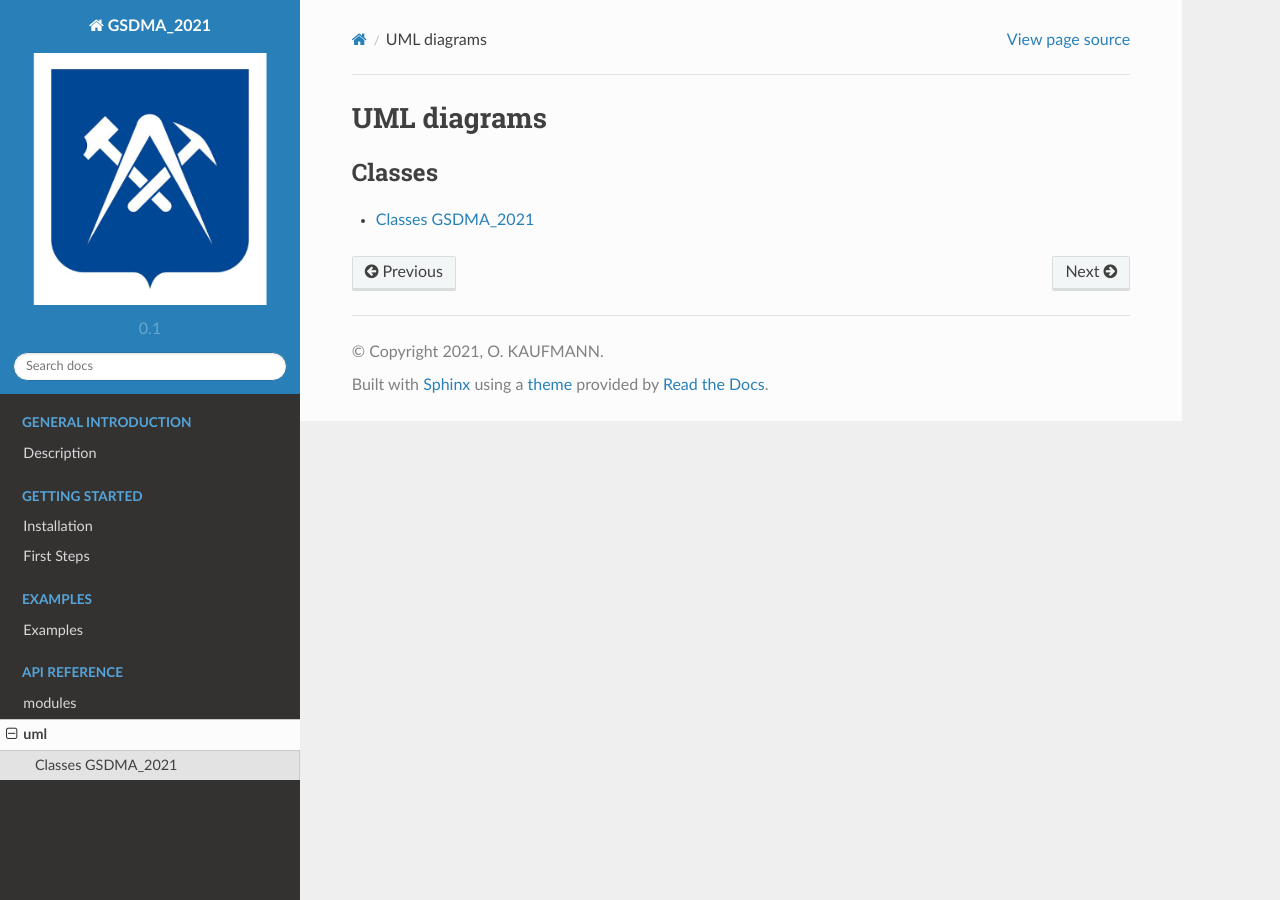
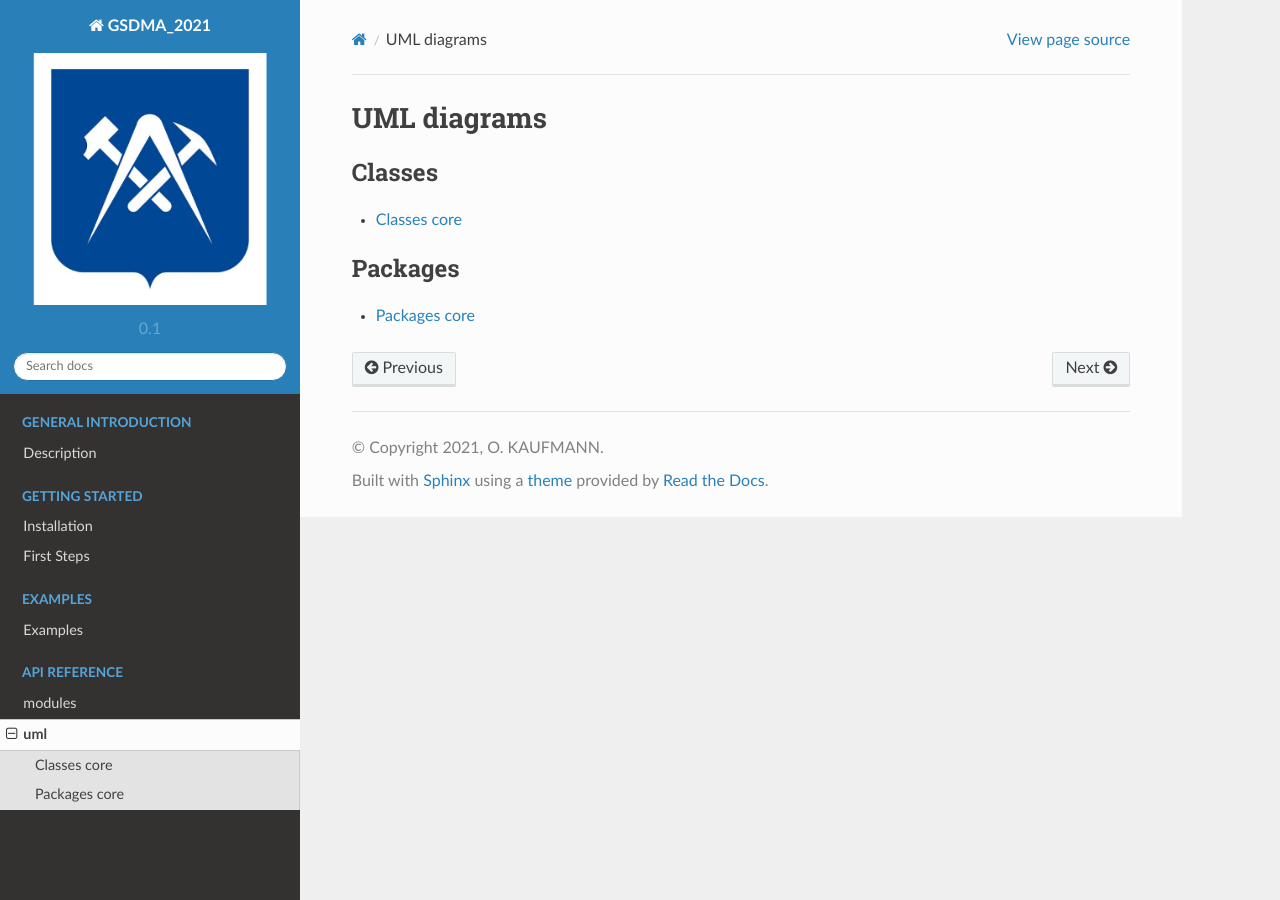
Before and after one commit to kaufmanno/GSDMA_2021, a Sphinx documentation site: the page built from docs/source/uml_diagrams.rst, in a window 1280 px wide. Built offline with Sphinx 7.4.7 and the Read the Docs theme 2.0.0, drawn with Linux system fonts in a browser that asks for light colours.

Commit message:
Build docs

```diff
--- /dev/null
+++ b/docs/source/uml/classes_uml_core.rst
@@ -0,0 +1,4 @@
+Classes core
+=============
+
+.. graphviz:: classes_uml_core.dot
--- /dev/null
+++ b/docs/source/uml/packages_uml_core.rst
@@ -0,0 +1,4 @@
+Packages core
+==============
+
+.. graphviz:: packages_uml_core.dot
--- a/docs/source/uml_diagrams.rst
+++ b/docs/source/uml_diagrams.rst
@@ -5,8 +5,10 @@
    :maxdepth: 1
    :caption: Classes
 
-   Classes GSDMA_2021<uml/classes_uml_GSDMA_2021.rst>
+   Classes core<uml/classes_uml_core.rst>
 
 .. toctree::
    :maxdepth: 1
    :caption: Packages
+
+   Packages core<uml/packages_uml_core.rst>
```
Also changed, not shown: 3 other files.
